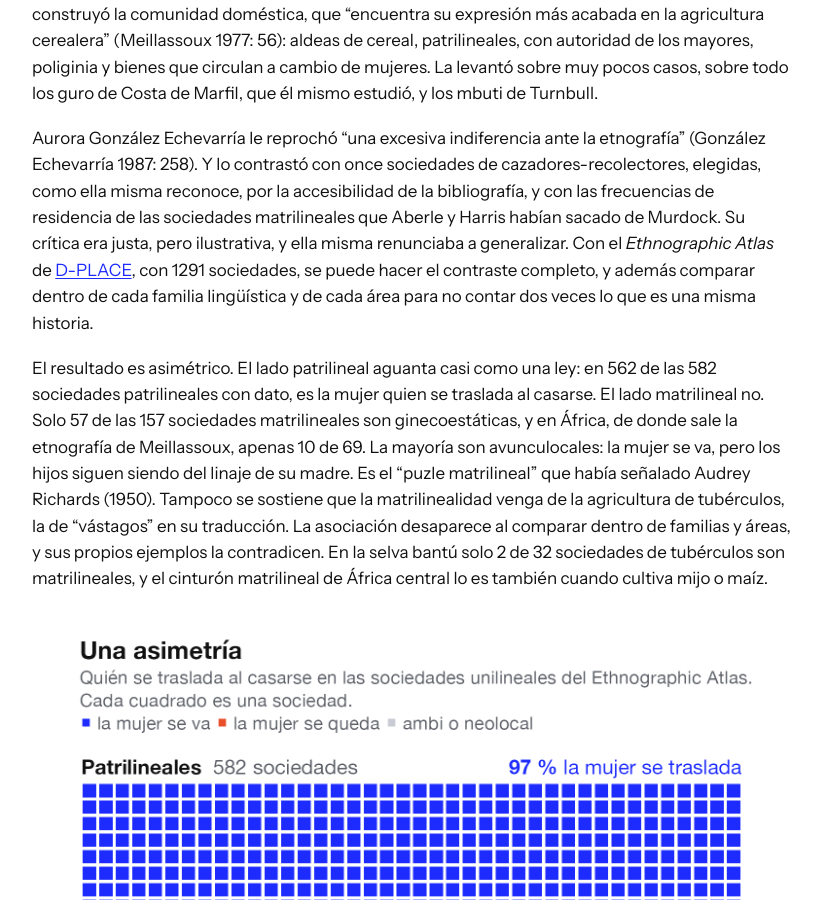
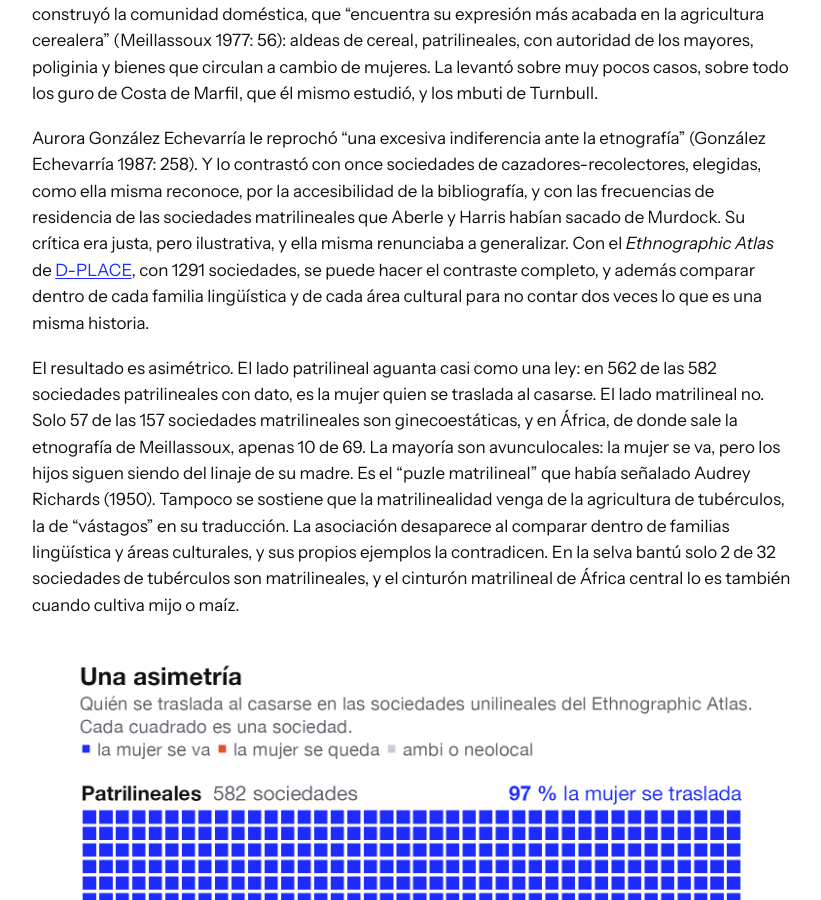
Before and after one commit to miropulgar/miropulgar.github.io, a Jekyll site: the page built from _posts/2026-10-07-mujeres-graneros-atlas.markdown, in a window 1280 px wide and 900 px high, scrolled down 533 px. Shown: the whole window, without its empty margins (44-865 px from the left). Built offline with Jekyll 4.4.1, drawn with Linux system fonts in a browser that asks for light colours.

Commit message:
Update 2026-10-07-mujeres-graneros-atlas.markdown

```diff
--- a/_posts/2026-10-07-mujeres-graneros-atlas.markdown
+++ b/_posts/2026-10-07-mujeres-graneros-atlas.markdown
@@ -7,9 +7,9 @@ categories: jekyll update
 
 En *Mujeres, graneros y capitales* (1975), Claude Meillassoux propuso que la manera en que una sociedad mueve a sus mujeres organiza su parentesco. En las sociedades "ginecoestáticas" las mujeres se quedan y los hombres vienen a procrear. En las "ginecomóviles" las mujeres se trasladan y su descendencia queda para el grupo del marido. De ahí sacaba una regularidad: "La relación más frecuente es entre ginecoestatismo, matrilocalidad y matrilinealidad" (Meillassoux 1977: 45), y en el otro polo entre ginecomovilidad, patrilocalidad y patrilinealidad. Sobre ese polo construyó la comunidad doméstica, que "encuentra su expresión más acabada en la agricultura cerealera" (Meillassoux 1977: 56): aldeas de cereal, patrilineales, con autoridad de los mayores, poliginia y bienes que circulan a cambio de mujeres. La levantó sobre muy pocos casos, sobre todo los guro de Costa de Marfil, que él mismo estudió, y los mbuti de Turnbull.
 
-Aurora González Echevarría le reprochó "una excesiva indiferencia ante la etnografía" (González Echevarría 1987: 258). Y lo contrastó con once sociedades de cazadores-recolectores, elegidas, como ella misma reconoce, por la accesibilidad de la bibliografía, y con las frecuencias de residencia de las sociedades matrilineales que Aberle y Harris habían sacado de Murdock. Su crítica era justa, pero ilustrativa, y ella misma renunciaba a generalizar. Con el *Ethnographic Atlas* de [D-PLACE](https://d-place.org), con 1291 sociedades, se puede hacer el contraste completo, y además comparar dentro de cada familia lingüística y de cada área para no contar dos veces lo que es una misma historia.
+Aurora González Echevarría le reprochó "una excesiva indiferencia ante la etnografía" (González Echevarría 1987: 258). Y lo contrastó con once sociedades de cazadores-recolectores, elegidas, como ella misma reconoce, por la accesibilidad de la bibliografía, y con las frecuencias de residencia de las sociedades matrilineales que Aberle y Harris habían sacado de Murdock. Su crítica era justa, pero ilustrativa, y ella misma renunciaba a generalizar. Con el *Ethnographic Atlas* de [D-PLACE](https://d-place.org), con 1291 sociedades, se puede hacer el contraste completo, y además comparar dentro de cada familia lingüística y de cada área cultural para no contar dos veces lo que es una misma historia.
 
-El resultado es asimétrico. El lado patrilineal aguanta casi como una ley: en 562 de las 582 sociedades patrilineales con dato, es la mujer quien se traslada al casarse. El lado matrilineal no. Solo 57 de las 157 sociedades matrilineales son ginecoestáticas, y en África, de donde sale la etnografía de Meillassoux, apenas 10 de 69. La mayoría son avunculocales: la mujer se va, pero los hijos siguen siendo del linaje de su madre. Es el "puzle matrilineal" que había señalado Audrey Richards (1950). Tampoco se sostiene que la matrilinealidad venga de la agricultura de tubérculos, la de "vástagos" en su traducción. La asociación desaparece al comparar dentro de familias y áreas, y sus propios ejemplos la contradicen. En la selva bantú solo 2 de 32 sociedades de tubérculos son matrilineales, y el cinturón matrilineal de África central lo es también cuando cultiva mijo o maíz.
+El resultado es asimétrico. El lado patrilineal aguanta casi como una ley: en 562 de las 582 sociedades patrilineales con dato, es la mujer quien se traslada al casarse. El lado matrilineal no. Solo 57 de las 157 sociedades matrilineales son ginecoestáticas, y en África, de donde sale la etnografía de Meillassoux, apenas 10 de 69. La mayoría son avunculocales: la mujer se va, pero los hijos siguen siendo del linaje de su madre. Es el "puzle matrilineal" que había señalado Audrey Richards (1950). Tampoco se sostiene que la matrilinealidad venga de la agricultura de tubérculos, la de "vástagos" en su traducción. La asociación desaparece al comparar dentro de familias lingüística y áreas culturales, y sus propios ejemplos la contradicen. En la selva bantú solo 2 de 32 sociedades de tubérculos son matrilineales, y el cinturón matrilineal de África central lo es también cuando cultiva mijo o maíz.
 
 ![Una asimetría: quién se traslada al casarse en las sociedades patrilineales y matrilineales del Ethnographic Atlas. Cada cuadrado es una sociedad.]({{ '/assets/images/meillassoux_asimetria.png' | relative_url }})
 
```
